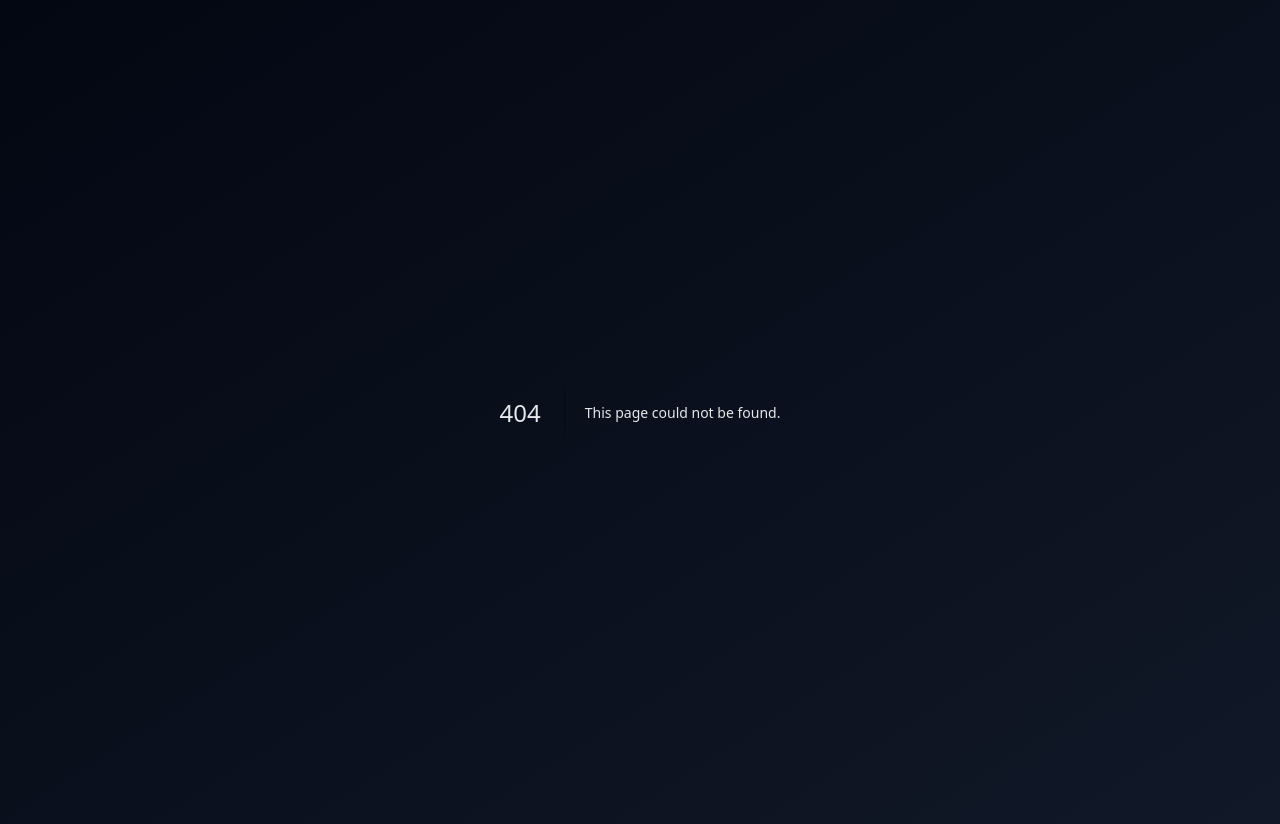
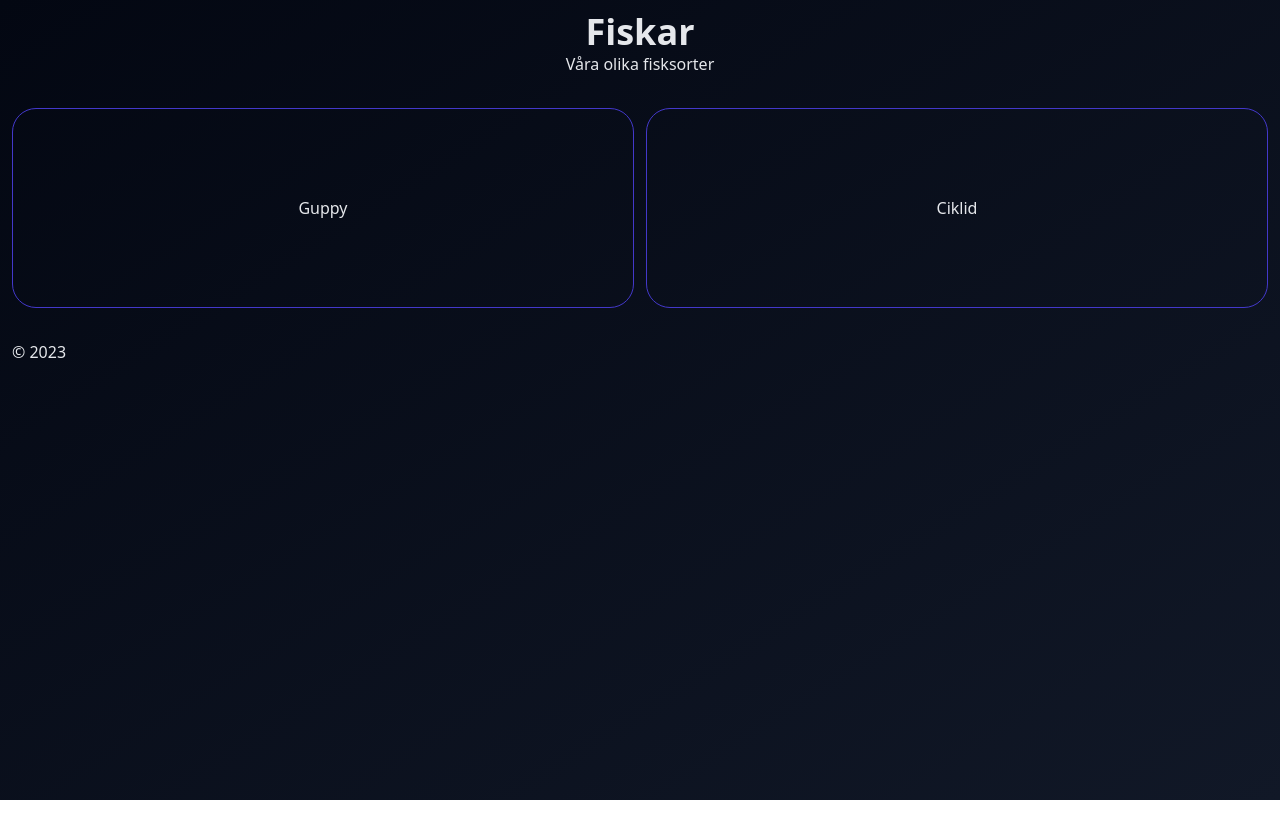
Before and after one commit to Andreeastroem/akvarieaffar, a Next.js app: page /fisk in a window 1280 px wide. Before the commit this address had no page. After the commit the page ends 800 px from the top, so only its background shows below. Built offline with nearby package versions, Linux system fonts and the light colour scheme.

Commit message:
feat: add basic url structure for website

```diff
--- /dev/null
+++ b/app/fisk/[category]/[fish]/page.tsx
@@ -0,0 +1,14 @@
+type Props = {
+  params: {
+    category: string;
+    fish: string;
+  };
+};
+
+export default async function FishPage({ params: { category, fish } }: Props) {
+  return (
+    <div>
+      Page for fish {fish} in category {category}
+    </div>
+  );
+}
--- /dev/null
+++ b/app/fisk/[category]/page.tsx
@@ -0,0 +1,18 @@
+import Link from "next/link";
+
+type Props = {
+  params: {
+    category: string;
+  };
+};
+
+export default async function FishCategoryLandingPage({
+  params: { category },
+}: Props) {
+  return (
+    <div>
+      Category page for {category}
+      <Link href={`/fisk/${category}/slumpad-fisk`}>Random link</Link>
+    </div>
+  );
+}
--- /dev/null
+++ b/app/fisk/layout.tsx
@@ -0,0 +1,26 @@
+import { useMemo } from "react";
+
+export default function FiskLandingPageLayout({
+  children,
+}: {
+  children: React.ReactNode;
+}) {
+  const year = useMemo(
+    () =>
+      new Intl.DateTimeFormat("sv", { dateStyle: "short" })
+        .formatToParts(new Date())
+        .filter((p) => p.type === "year")[0].value,
+    []
+  );
+  console.log("year", year);
+  return (
+    <div className="flex flex-col gap-8 h-full">
+      <header>
+        <h1 className="text-center">Fiskar</h1>
+        <p className="text-center">Våra olika fisksorter</p>
+      </header>
+      <main>{children}</main>
+      <footer>© 2023{year === "2023" ? "" : `-${year}`}</footer>
+    </div>
+  );
+}
--- /dev/null
+++ b/app/fisk/page.tsx
@@ -0,0 +1,25 @@
+import Link from "next/link";
+
+const categories = ["Guppy", "Ciklid"];
+
+export default async function FishLandingPage() {
+  /**
+   * Fetch all categories from database
+   * Mocked for now
+   *  */
+  return (
+    <div className="grid md:grid-cols-2 gap-3">
+      {categories.map((category) => {
+        return (
+          <Link
+            key={category}
+            href={`/fisk/${category}`}
+            className="border rounded-3xl hover:rounded-none transition-all duration-1000 border-indigo-700 border-solid flex justify-center items-center min-h-[200px] hover:bg-indigo-500/25"
+          >
+            {category}
+          </Link>
+        );
+      })}
+    </div>
+  );
+}
```
